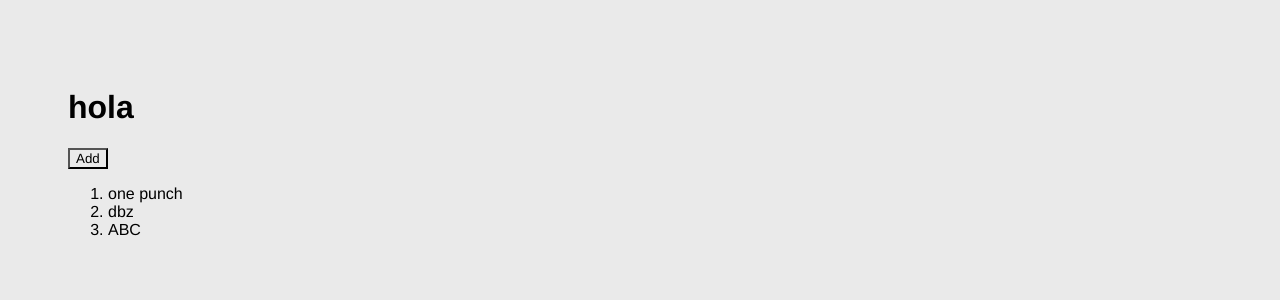
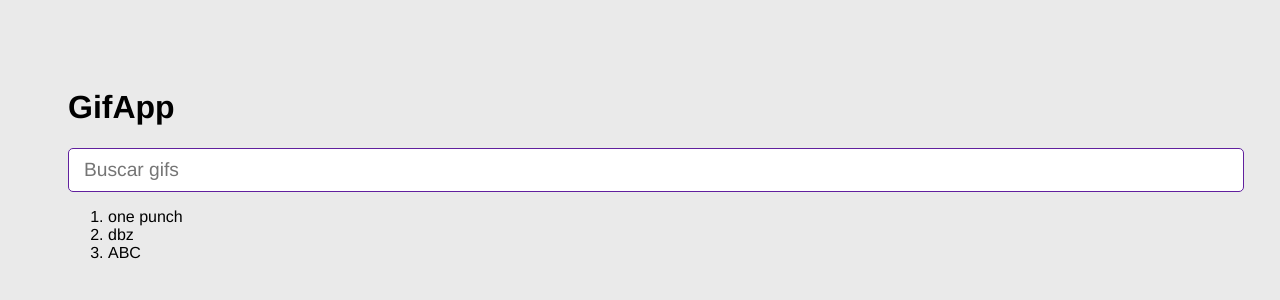
Before and after one commit to BryanParada/gifAppReact, a React (Vite) app: page / in a window 1280 px wide. Shown: the top 300 px of the page. Built offline with nearby package versions, Linux system fonts and the light colour scheme.

Commit message:
RS6 - Comunication between components

```diff
--- a/src/GifApp.jsx
+++ b/src/GifApp.jsx
@@ -1,4 +1,5 @@
 import React, { useState } from 'react'
+import { AddCategory } from './components/AddCategory';
 //     ^^ esta importacion es opcional, ya viene por defecto
 
 export const GifApp = () => {
@@ -19,12 +20,15 @@
   return (
    <>
           {/* titulo */}
-          <h1> hola </h1>
+          <h1> GifApp </h1>
 
           {/* input */}
+          <AddCategory setCategories={setCategories}/>
+
 
       {/* listado de gif */}
-      <button onClick={onAddCategory}>Add</button>
+      {/* <button onClick={onAddCategory}>Add</button> */}
+
     <ol>
      { categories.map( category => {
       return <li key={category}>{category}</li>
--- /dev/null
+++ b/src/components/AddCategory.jsx
@@ -0,0 +1,38 @@
+import { useState } from "react"
+
+//                            vvv lo que recibimos de las props
+export const AddCategory = ( {setCategories}) => {
+
+    const [inputValue, setInputValue] = useState('');
+
+    // const onInputChange = (event) =>{
+    //     console.log(event.target.value)
+    //     setInputValue(event.target.value)
+    // }
+
+    const onInputChange = ({target}) =>{
+        console.log(target.value)
+        setInputValue(target.value)
+    }
+
+    const onSubmit = (event) =>{
+        event.preventDefault();
+        if( inputValue.trim().lenth <= 1) return;
+        console.log(inputValue)
+        setCategories( categories => [ inputValue, ...categories]);
+        setInputValue('');
+
+    }
+
+  return (
+   <form onSubmit={(event) => onSubmit(event)}>
+     <input
+        type="text"
+        placeholder="Buscar gifs"
+        value={inputValue}
+        // onChange={ (event) => onInputChange(event)}
+        onChange={ onInputChange}
+    />
+   </form>
+  )
+}
```
